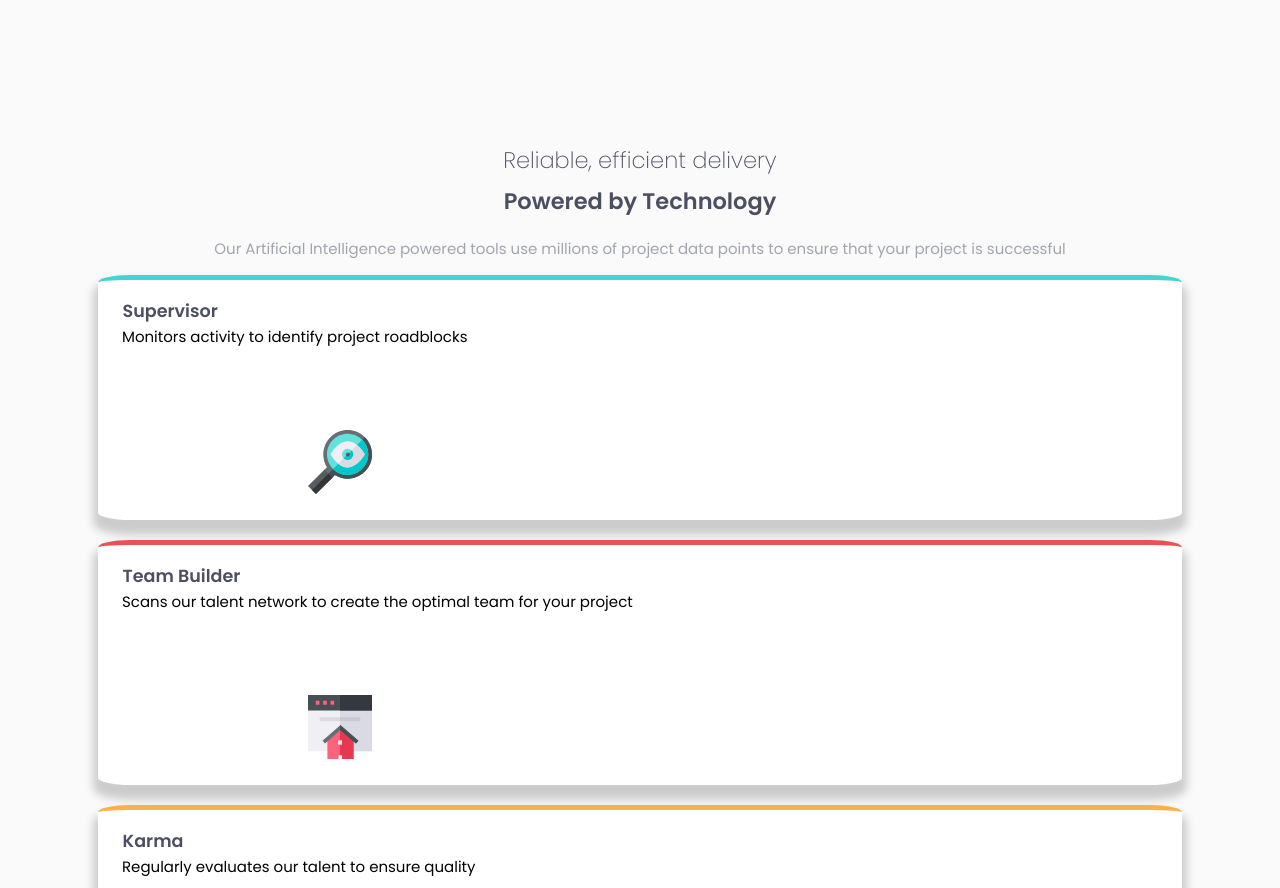
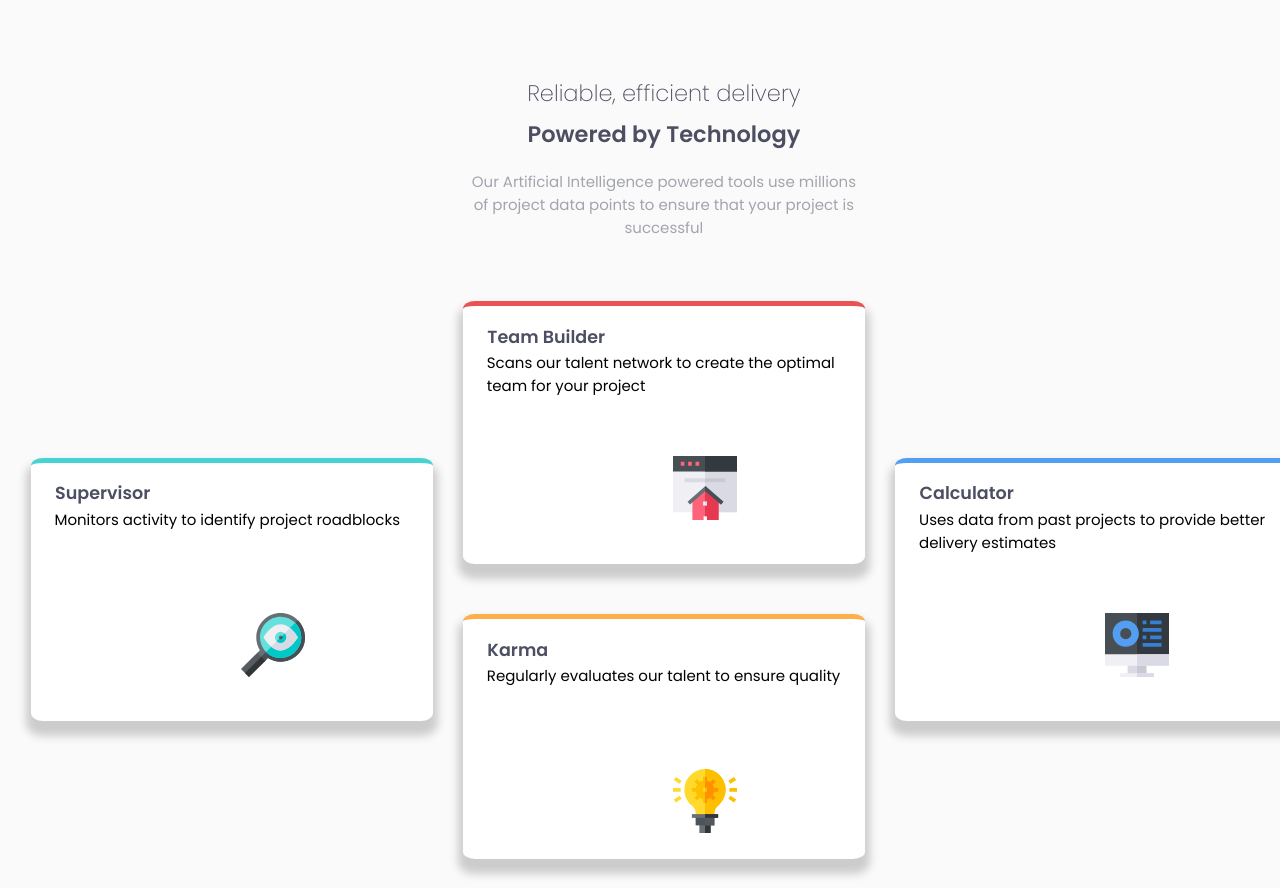
Before and after one commit to sach13rm/four-card-feature-section-master, a plain HTML site: page index.html in a window 1280 px wide. Shown: the top 888 px of the page. Drawn offline with Linux system fonts and the light colour scheme.

Commit message:
Done cards dispose for desktop view

```diff
--- a/index.html
+++ b/index.html
@@ -12,6 +12,7 @@
   </head>
   <body>
     <section class="wrapper">
+      <div class="header">
         <h1 class="title__h1">
           Reliable, efficient delivery
         </h1>
@@ -22,6 +23,7 @@
           Our Artificial Intelligence powered tools use millions of project data
           points to ensure that your project is successful
         </p>
+      </div>
 
       <div class="card supervisor">
         <h3 class="title__h3">
--- a/src/scss/styles.scss
+++ b/src/scss/styles.scss
@@ -36,10 +36,22 @@ body {
 }
 .wrapper {
   padding: 1.5em;
-  @media screen and (min-width: 600px) {
+  @media screen and (min-width: 600px) and (max-width: 959px) {
     padding: 6em;
   }
+  @media screen and (min-width: 960px) {
+    display: grid;
+    grid-template-columns: 33% 33% 33%;
+    grid-template-rows: 20% 5% 15% 15% 15%;
+    grid-gap: 30px;
+  }
 }
+.header {
+  @media screen and (min-width: 960px) {
+    grid-column: 2;
+  }
+}
+
 .copy {
   text-align: center;
   color: var(--grayishBlue);
@@ -56,15 +68,35 @@ body {
 }
 .supervisor {
   border-top: 5px solid var(--Cyan);
+  @media screen and (min-width: 960px) {
+    grid-column-start: 1;
+    grid-row-start: 4;
+    grid-row-end: 6;
+  }
 }
 .team {
   border-top: 5px solid var(--Red);
+  @media screen and (min-width: 960px) {
+    grid-column-start: 2;
+    grid-row-start: 3;
+    grid-row-end: 5;
+  }
 }
 .karma {
   border-top: 5px solid var(--Orange);
+  @media screen and (min-width: 960px) {
+    grid-column-start: 2;
+    grid-row-start: 5;
+    grid-row-end: 7;
+  }
 }
 .calculator {
   border-top: 5px solid var(--Blue);
+  @media screen and (min-width: 960px) {
+    grid-column-start: 3;
+    grid-row-start: 4;
+    grid-row-end: 6;
+  }
 }
 .imgActivity {
   grid-area: 5/5;
```
Also changed, not shown: src/assets/css/styles.css, 1 other file. Lines whose indentation alone changed are shown as unchanged.
